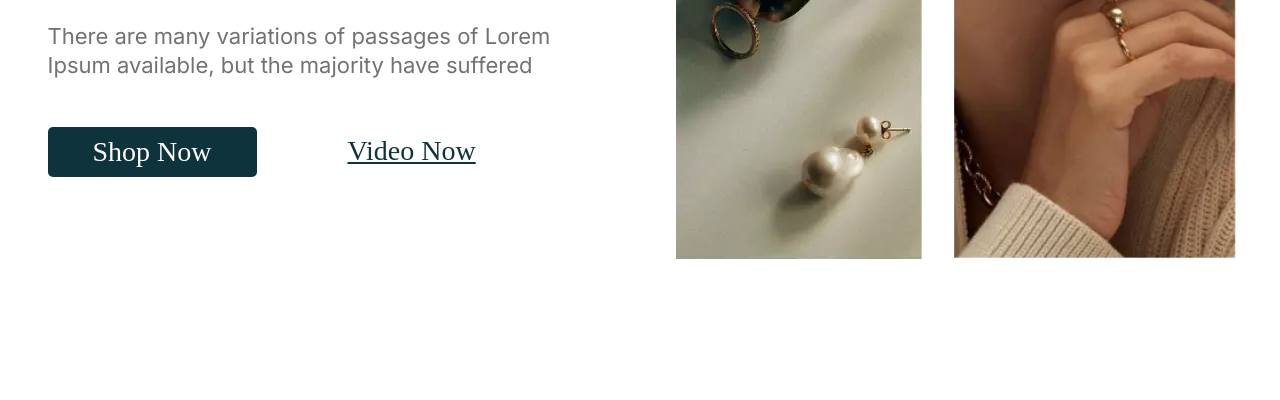
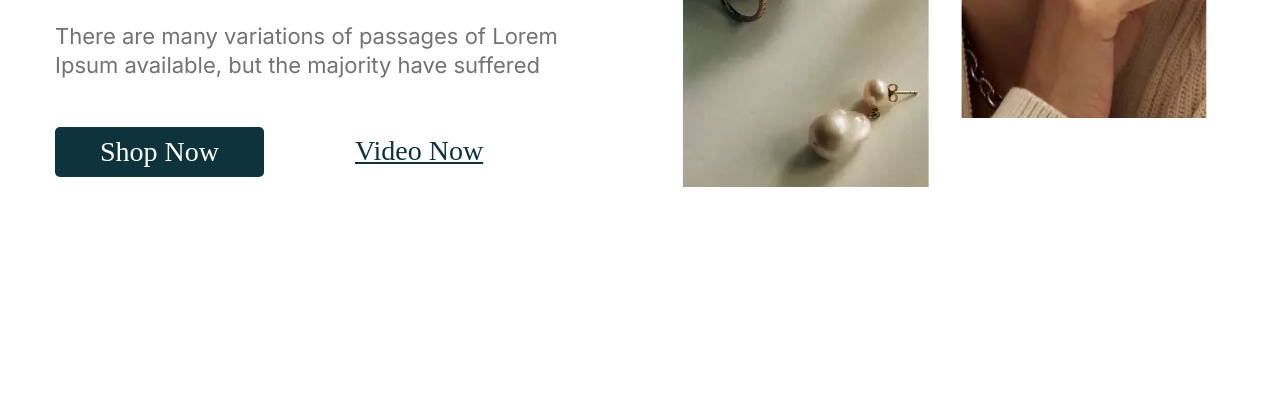
Before and after one commit to SunCavefreelancer/lesson_18_Header__adaptive-2-maket, a plain HTML site: page index.html in a window 1280 px wide. Shown: the part 408-808 px from the top of the page. Drawn offline with Linux system fonts and the light colour scheme; a web font is replaced by a local one.

Commit message:
Add files via upload

```diff
--- a/css/style.css
+++ b/css/style.css
@@ -32,7 +32,8 @@ body {
 	max-width: 1200px;
 	/* 1170 + 15 + 15 */
 	margin: 0 auto;
-	padding: 0px 15px;
+	padding-left: 15px;
+	padding-right: 15px;
 }
 
 
@@ -453,9 +454,10 @@ body {
 /* -------main--------- */
 /* .main {} */
 
+/* .hero__container {} */
 
 .hero {
-	padding: 100px 15px 140px 0px;
+	padding: 100px 0px 140px 0px;
 }
 
 .hero__body:last-child {
@@ -470,6 +472,7 @@ body {
 .hero__text:last-child {
 	margin-bottom: 0;
 }
+
 .hero__text {
 	flex: 0 1 50%;
 	padding: 0px 43px;
@@ -526,6 +529,7 @@ body {
 	border: 1px solid #0E333D;
 }
 
+
 /* foto */
 .hero__foto {
 	display: flex;
@@ -536,17 +540,24 @@ body {
 .hero__img:not(:last-child) {
 	margin-right: 32px;
 }
-.hero__img--two {
-	margin-top: -69px;
+.hero__img--two img{
+	margin-top: -69px;	/* підняли фото у верх */
 }
 
-.hero__img {
-	aspect-ratio: 246 / 468;
+.hero__img { /* ---------------------для ОБГОРТКИ---------------- */
+	position: relative;
+	padding-bottom: 52.564103%; /* 246px/468 *//* висота для фото */
+	flex-basis: 246px; 							/* ширина для фото */
 }
-.hero__img img{
+.hero__img img { /* ----------------для ЗОБРАЖЕННЯ---------------- */
+	position: absolute;
+	top: 0;
+	left: 0;
 	width: 100%;
 	height: 100%;
 	object-fit: cover;
 }
+
+
 /* -------footer--------- */
 /* .footer {} */
```
